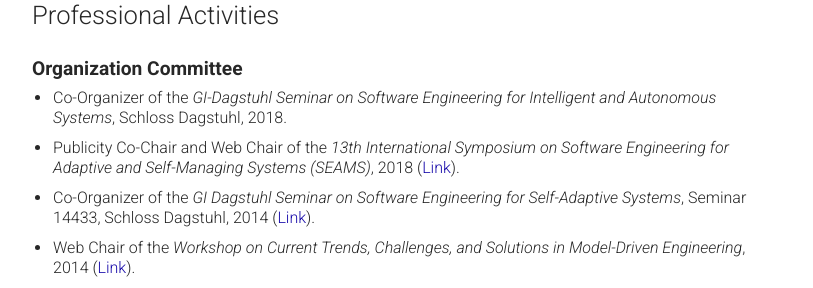
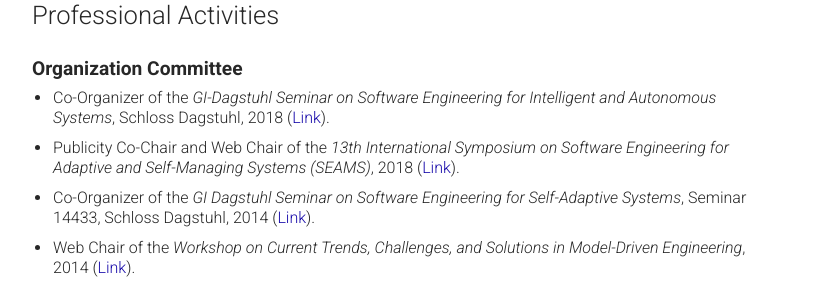
Before and after one commit to thomas-vogel/thomas-vogel.github.io, a Jekyll site: the page built from _pages/activities.md, in a window 1280 px wide and 900 px high. Shown: the part 188-476 px from the top of the window, without its empty margins (233-1046 px from the left). Built offline with Jekyll 4.4.1, drawn with Linux system fonts in a browser that asks for light colours.

Commit message:
Add link to SEfIAS seminar

```diff
--- a/_pages/activities.md
+++ b/_pages/activities.md
@@ -7,7 +7,7 @@ layout: paper
 
 ## Organization Committee
 
-* Co-Organizer of the _GI-Dagstuhl Seminar on Software Engineering for Intelligent and Autonomous Systems_, Schloss Dagstuhl, 2018.
+* Co-Organizer of the _GI-Dagstuhl Seminar on Software Engineering for Intelligent and Autonomous Systems_, Schloss Dagstuhl, 2018 ([Link](http://www.self-adaptive.org/dagstuhl-seminars/sefias/){:target="_blank"}).
 
 * Publicity Co-Chair and Web Chair of the _13th International Symposium on Software Engineering for Adaptive and Self-Managing Systems (SEAMS)_, 2018 ([Link](http://2018.seams-symposia.org){:target="_blank"}).
 
```
Also changed, not shown: index.md (+1 -1 lines).
